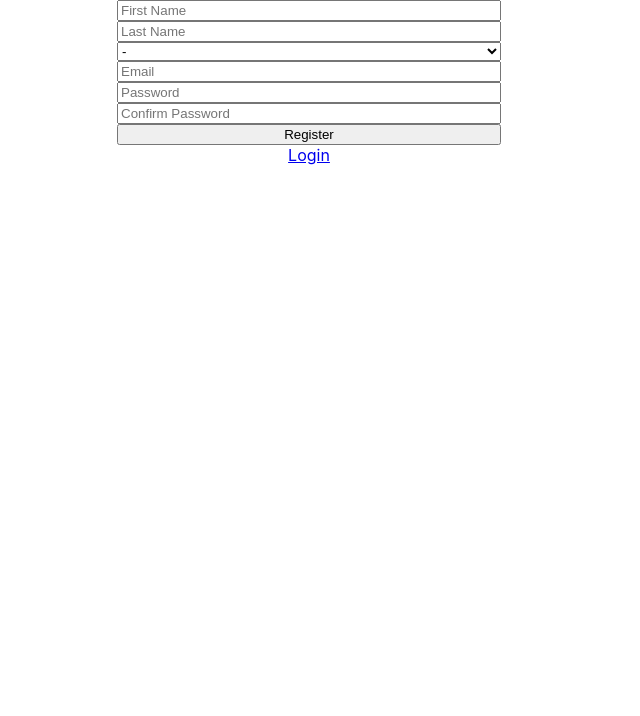
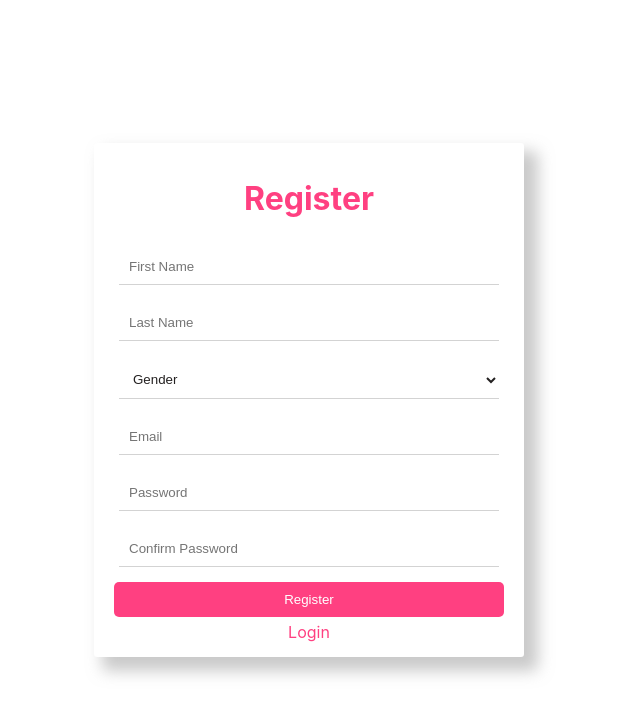
Before and after one commit to denverallam/react-authentication, a React (Create React App) app: page /register in a window 1280 px wide. Shown: the top 716 px of the page, without its empty margins (331-971 px from the left). Built offline with nearby package versions, Linux system fonts and the light colour scheme.

Commit message:
Add design

```diff
--- a/src/App.css
+++ b/src/App.css
@@ -3,23 +3,49 @@
   display: flex;
   justify-content: center;
   align-items: center;
+  height: 100vh;
+}
+
+*{
+  box-shadow: none;
 }
 
 .form{
   display: flex;
   flex-direction: column;
-  width: 30%;
+  width: 400px;
+  padding: 15px;
+  border-radius: 3px;
+  box-shadow: 11px 11px 15px 3px rgb(150, 150, 150, 0.5);
 }
 
-.form-input{
-
+h1{
+  color: #ff4081;
 }
 
-.valid{
-  background-color: green;
 
+.form-input{
+  border: 0;
+  border-bottom: .5px solid lightgray;
+  padding: 10px;
+  margin: 10px;
+  color: rgb(36, 33, 33);
 }
 
-.invalid{
-  background-color: red;
+select{
+  background: white !important;
 }
+
+.button{
+  padding: 10px;
+  margin: 5px;
+  border-radius: 5px;
+  color: white;
+  background-color: #ff4081;
+  border: 0px;
+}
+
+a{
+  text-decoration: none;
+  color: #ff4081;
+}
--- a/src/components/Home.js
+++ b/src/components/Home.js
@@ -19,7 +19,7 @@ const Home = () => {
       <h1>
         Hello, {first_name} {last_name}!
       </h1>
-      <button onClick={logout}>Logout</button>
+      <button onClick={logout}  className="button">Logout</button>
     </div>
   ) : (
     <div>
--- a/src/components/Login.js
+++ b/src/components/Login.js
@@ -27,6 +27,7 @@ const Login = () => {
 
   return (
     <form className="form" onSubmit={submitHandler}>
+      <h1>Login</h1>
       <input
         type="email"
         name="email"
@@ -43,7 +44,7 @@ const Login = () => {
         onChange={changeHandler}
         required
       />
-      <button type="submit">Login</button>
+      <button type="submit" className="button">Login</button>
       <Link to="/register">
         Register
       </Link>
--- a/src/components/Register.js
+++ b/src/components/Register.js
@@ -48,12 +48,12 @@ const Register = () => {
           alert("Successfully registered");
           navigate("/login");
         } else {
-          alert(`Password must be at least 8 characters and must contain:
-At least one upper case letter,
-At least one lower case letter,
-At least one digit,
-At least one special character,`
-          );
+          alert(`Password must contain:
+  At least 8 characters,
+  At least one upper case letter,
+  At least one lower case letter,
+  At least one digit,
+  At least one special character,`);
           // alert("Wrong password format");
         }
       } else {
@@ -66,23 +66,32 @@ At least one special character,`
 
   return (
     <form className="form" onSubmit={submitHandler}>
+      <h1>Register</h1>
+
       <input
         name="first_name"
         type="text"
         onChange={changeHandler}
+        className="form-input"
         placeholder="First Name"
         required
       />
       <input
         name="last_name"
         type="text"
+        className="form-input"
         onChange={changeHandler}
         placeholder="Last Name"
         required
       />
-      <select name="gender" onChange={changeHandler} required>
-        <option selected disabled>
-          -
+      <select
+        className="form-input"
+        name="gender"
+        onChange={changeHandler}
+        required
+      >
+        <option className="option-disabled" selected disabled>
+          Gender
         </option>
         <option value="Male">Male</option>
         <option value="Female">Female</option>
@@ -98,26 +107,28 @@ At least one special character,`
         type="email"
         onChange={changeHandler}
         placeholder="Email"
+        className="form-input"
         required
       />
       <input
         name="password"
         type="password"
         onBlur={validatePassword}
-        className={
-          user.password !== "" && (isPasswordFormatValid ? "valid" : "invalid")
-        }
+        className="form-input"
         placeholder="Password"
         onChange={changeHandler}
         required
       />
       <input
         name="password_confirmation"
+        className="form-input"
         type="password"
         placeholder="Confirm Password"
         onChange={changeHandler}
       />
-      <button type="submit">Register</button>
+      <button type="submit" className="button">
+        Register
+      </button>
       <Link to="/login">Login</Link>
     </form>
   );
```
Also changed, not shown: 1 other file (tests, documents, lock files or other folders).
